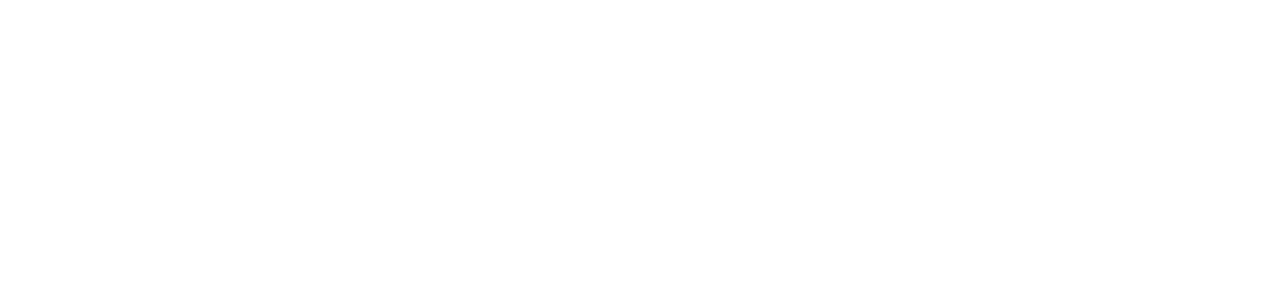
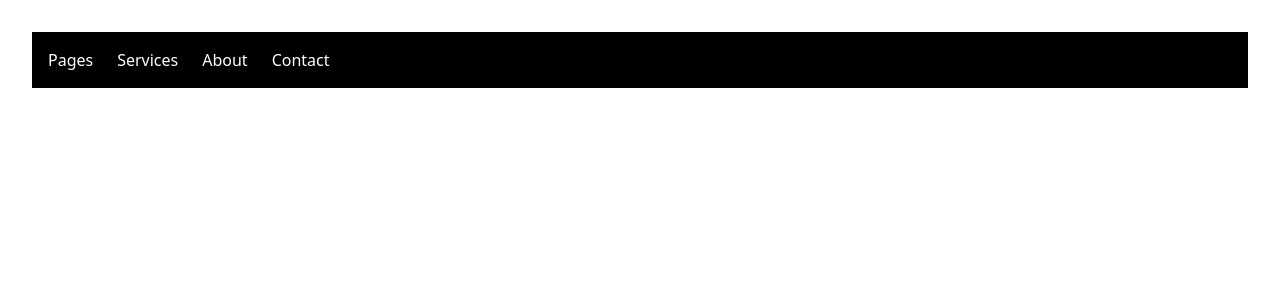
Before and after one commit to Shondarzer-Taroka/test-ts-learn-react, a React (Vite) app: page /test/HoverPr3 in a window 1280 px wide. Shown: the top 300 px of the page. Built offline with nearby package versions, Linux system fonts and the light colour scheme.

Commit message:
more items hover problem done

```diff
--- a/src/components/navs/HoverPr3.tsx
+++ b/src/components/navs/HoverPr3.tsx
@@ -1,9 +1,72 @@
-import React from 'react';
+// import React from 'react';
 
-const HoverPr3 = () => {
+// const HoverPr3 = () => {
+//     return (
+//         <div>
+
+//         </div>
+//     );
+// };
+
+// export default HoverPr3;
+
+
+
+
+
+
+
+
+
+
+
+
+
+import React, { useEffect, useRef, useState } from 'react';
+import { ServicesItems } from './ServicesItems'; // Assume this is a reusable dropdown component
+
+const menuItems = [
+    { key: 'pages', label: 'Pages', dropdown: <><p>Page 1</p><p>Page 2</p></> },
+    { key: 'services', label: 'Services', dropdown: <ServicesItems /> },
+    { key: 'about', label: 'About', dropdown: <><p>Team</p><p>Company</p></> },
+    { key: 'contact', label: 'Contact', dropdown: <><p>Email</p><p>Phone</p></> }
+];
+
+const HoverPr3: React.FC = () => {
+    const [openDropdown, setOpenDropdown] = useState<string | null>(null);
+    const dropdownRefs = useRef<Record<string, HTMLLIElement | null>>({});
+
+    useEffect(() => {
+        const handleClickOutside = (event: MouseEvent) => {
+            const clickedInsideAny = Object.values(dropdownRefs.current).some(ref =>
+                ref?.contains(event.target as Node)
+            );
+            if (!clickedInsideAny) {
+                setOpenDropdown(null);
+            }
+        };
+
+        document.addEventListener('mousedown', handleClickOutside);
+        return () => document.removeEventListener('mousedown', handleClickOutside);
+    }, []);
+
     return (
-        <div>
-
+        <div className='bg-black flex gap-6 p-4'>
+            {menuItems.map(({ key, label, dropdown }) => (
+                <li
+                    key={key}
+                    className='relative list-none text-white cursor-pointer'
+                    ref={el => (dropdownRefs.current[key] = el)}
+                    onMouseEnter={() => setOpenDropdown(key)}
+                >
+                    <p>{label}</p>
+                    {openDropdown === key && (
+                        <div className='bg-gray-200 p-3 absolute top-6 left-0 text-black shadow rounded z-10'>
+                            {dropdown}
+                        </div>
+                    )}
+                </li>
+            ))}
         </div>
     );
 };
```
